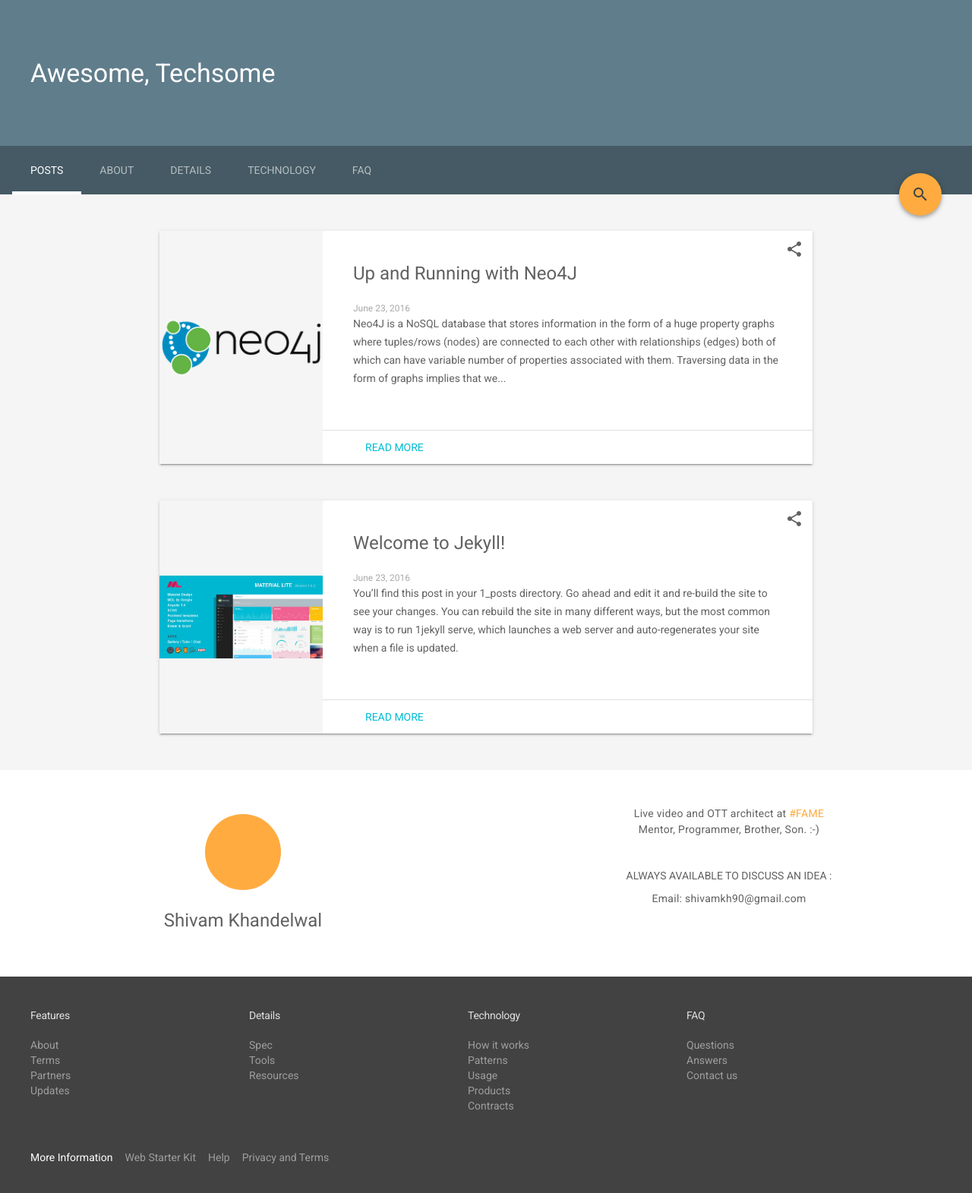
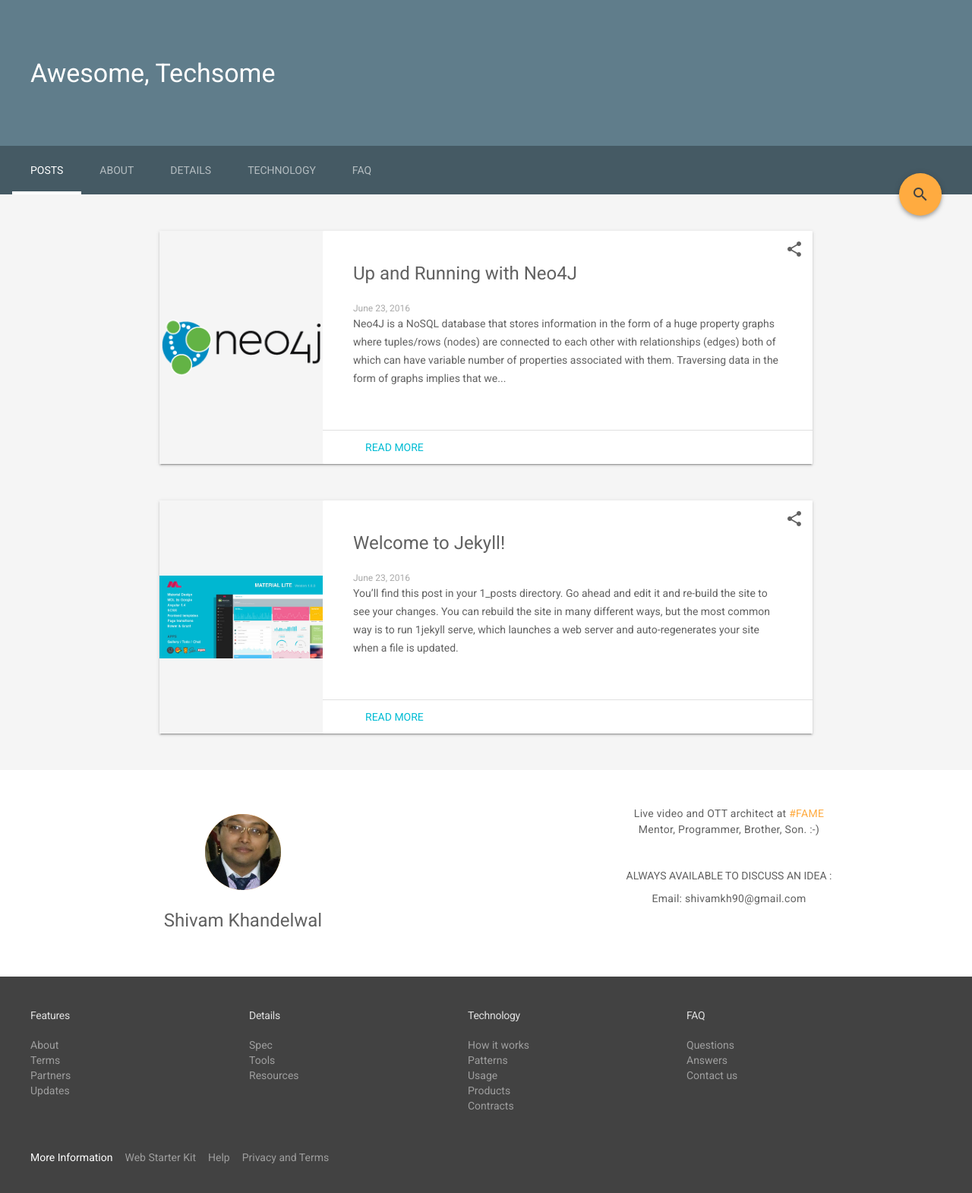
Before and after one commit to shivamkh90/shivamkh90.github.io, a Jekyll site: the page built from index.html, in a window 1280 px wide. Shown: the top 1571 px of the page at 76% size. Built offline with Jekyll 4.4.1, drawn with Linux system fonts in a browser that asks for light colours; nearby versions of some CDN libraries; the list of posts is cut into pages by our own code.

Commit message:
Avatar added

```diff
--- a/index.html
+++ b/index.html
@@ -84,7 +84,7 @@ comments: true
               <div class="section__circle-container__circle mdl-color--accent section__circle--big"></div>
             </div>-->
             <div class="section__text mdl-cell mdl-cell--4-col-desktop mdl-cell--6-col-tablet mdl-cell--3-col-phone mdl-typography--text-center">
-            <div class="section__circle-container__circle mdl-color--accent section__circle--big" style="margin-right:auto; margin-left:auto;"></div>
+            <div class="section__circle-container__circle mdl-color--accent section__circle--big" style="margin-right:auto; margin-left:auto;"><img src="assets/images/avatar.jpg" style="width: 100%; height: 100%; border-radius: 50%;"/></div>
               <h4>Shivam Khandelwal</h4>
             </div>
             <div class="section__text mdl-cell mdl-cell--4-col-desktop mdl-cell--6-col-tablet mdl-cell--3-col-phone mdl-typography--text-center ">
```
Also changed, not shown: assets/images/avatar.jpg (added).
